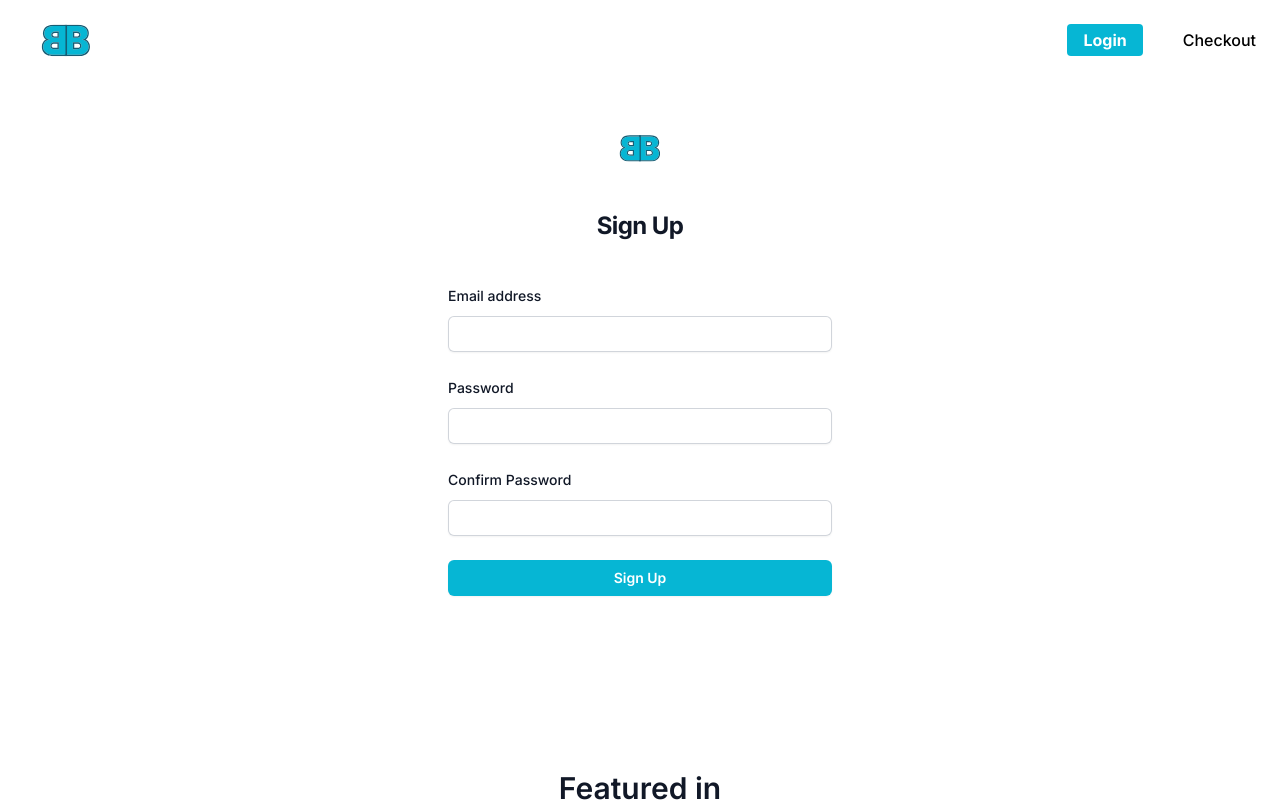
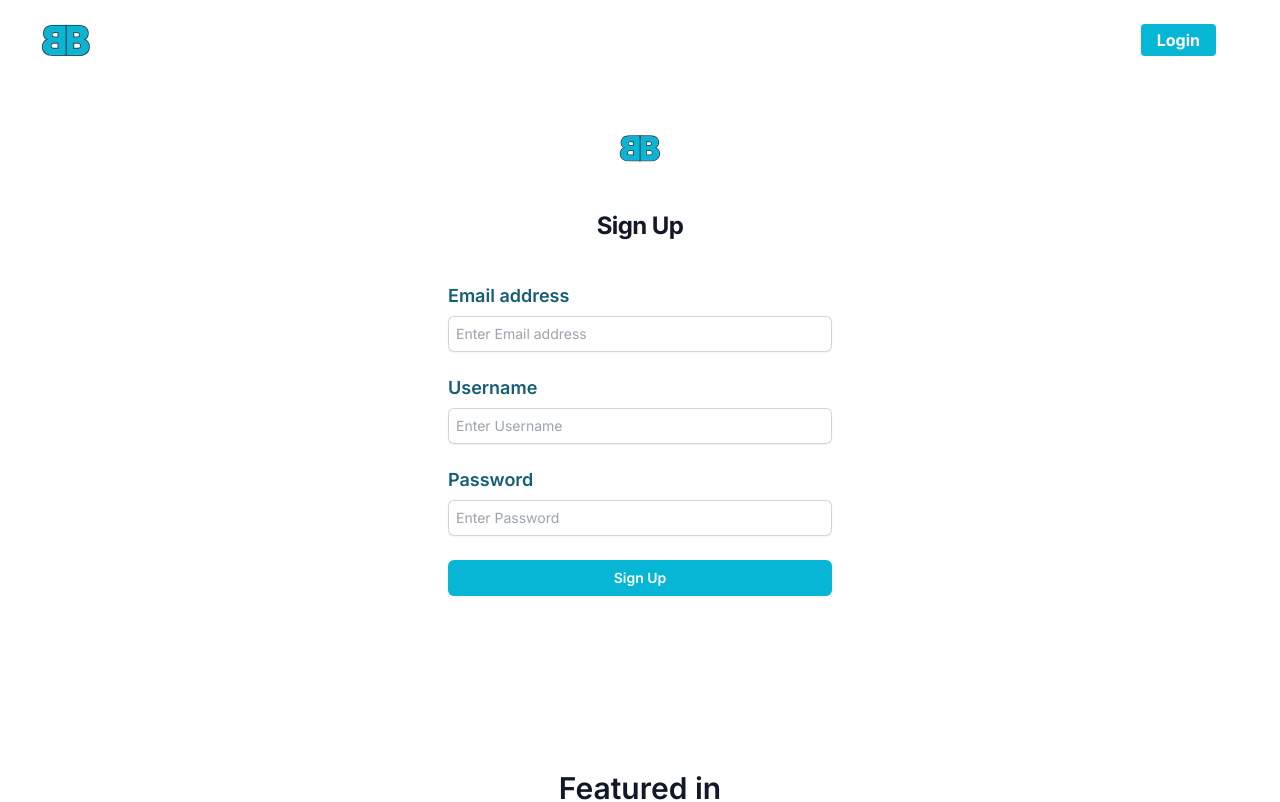
Before and after one commit to EclipticCode/TheBookBazaarFE, a React (Vite) app: page /registration in a window 1280 px wide. Shown: the top 802 px of the page. Built offline with nearby package versions, Linux system fonts and the light colour scheme.

Commit message:
connected login and registration with backend

```diff
--- a/src/App.jsx
+++ b/src/App.jsx
@@ -19,6 +19,7 @@ const App = () => {
   const location = useLocation()
 
   const addToCart = (product) => {
+    alert("Item added to cart")
     setCartItems([...cartItems , product])
   }
 
--- a/src/assets/Components/BookDetails.jsx
+++ b/src/assets/Components/BookDetails.jsx
@@ -78,6 +78,8 @@ const products = [
 
 const BookDetails = ( { addToCart }) => {
 
+  const username = localStorage.getItem("Login")
+
   const { id } = useParams();
   const product = products.find((product) => product.id === id);
 
@@ -110,8 +112,8 @@ const BookDetails = ( { addToCart }) => {
           </div>
           <hr />
           <div className="mt-4">
-            <span className="bg-cyan-500 text-white py-2 px-4 rounded hover:bg-cyan-400 font-semibold">
-              <button onClick={() => {addToCart(product)}}><Link to={`/cart`}>Add to Cart</Link></button>
+            <span>
+              {username ? (<button className="bg-cyan-500 text-white py-2 px-4 rounded hover:bg-cyan-400 font-semibold" onClick={() => {addToCart(product)}}><Link to={`/cart`}>Add to Cart</Link></button> ): (<button className=" bg-gray-400 py-2 px-4 rounded font-semibold" onClick={() => {alert("Login to Add to Cart")}}>Add to Cart</button>)}
             </span>
           </div>{" "}
         </div>
--- a/src/assets/Components/Cart.jsx
+++ b/src/assets/Components/Cart.jsx
@@ -44,7 +44,7 @@ const Cart = ({ cartItems }) => {
                       <h3>
                         <a href={product.href}>{product.name}</a>
                         <select
-                          className="border-2 border-cyan-500 rounded ml-4 text-base"
+                          className="border-2 border-cyan-500 rounded ml-4 text-base p-1"
                           onChange={(event) => {
                             handleChange(event, product.id);
                           }}
@@ -59,7 +59,7 @@ const Cart = ({ cartItems }) => {
                       </h3>
                       <p className="ml-4">
                         <i className="fa-solid fa-indian-rupee-sign"></i>&nbsp;
-                        {product.price}
+                        {product.price} /- <span className="text-sm text-gray-700">per quantity</span>
                       </p>
                     </div>
                   </div>
--- a/src/assets/Components/Login.jsx
+++ b/src/assets/Components/Login.jsx
@@ -1,8 +1,29 @@
-import React from "react";
+import React , {useState} from "react";
 import bblogo from "../../assets/BB-Logo.svg";
-import { Link } from "react-router-dom";
+import { Link , useNavigate} from "react-router-dom";
+import axios from 'axios';
 
 const Login = () => {
+
+    const [username , setUserName] = useState("");
+    const [password , setPassword] = useState("");
+    const navigate = useNavigate();
+
+
+ const handleSubmit = async (e) => {
+   e.preventDefault();
+   const apiResponse = await axios.get(`http://localhost:4000/login/${username}/${password}`
+);
+if(apiResponse.data && apiResponse.data != "Login Failed"){
+  localStorage.setItem("Login" , apiResponse.data)
+  alert("Login Successful");
+  navigate('/')
+  setUserName("")
+  setPassword("")
+  return;
+}
+ }
+
   return (
     <div>
       <div className="flex min-h-full flex-1 flex-col justify-center px-6 py-12 lg:px-8">
@@ -17,22 +38,25 @@ const Login = () => {
           </h2>
         </div>
         <div className="mt-10 sm:mx-auto sm:w-full sm:max-w-sm">
-          <form action="#" method="POST" className="space-y-6">
+          <form action="#" method="POST" className="space-y-6" onSubmit={handleSubmit}>
             <div>
               <label
-                htmlFor="email"
-                className="block text-sm font-medium leading-6 text-gray-900"
+                htmlFor="username"
+                className="block text-lg font-semibold leading-6 text-cyan-800"
               >
-                Email address
+                Username
               </label>
               <div className="mt-2">
                 <input
-                  id="email"
-                  name="email"
-                  type="email"
+                  id="username"
+                  name="username"
+                  type="text"
                   required
                   autoComplete="email"
-                  className="block w-full rounded-md border-0 py-1.5 text-gray-900 shadow-sm ring-1 ring-inset ring-gray-300 placeholder:text-gray-400 focus:ring-2 focus:ring-inset focus:ring-indigo-600 sm:text-sm sm:leading-6"
+                  placeholder="Enter Username"
+                  value={username}
+                  onChange={(e) => setUserName(e.target.value)}
+                  className="block w-full rounded-md border-0 py-1.5 text-gray-900 shadow-sm ring-1 ring-inset ring-gray-300 placeholder:text-gray-400 focus:ring-2 focus:ring-inset focus:ring-cyan-400 sm:text-sm sm:leading-6 px-2"
                 />
               </div>
             </div>
@@ -41,7 +65,7 @@ const Login = () => {
               <div className="flex items-center justify-between">
                 <label
                   htmlFor="password"
-                  className="block text-sm font-medium leading-6 text-gray-900"
+                  className="block text-lg font-semibold leading-6 text-cyan-800"
                 >
                   Password
                 </label>
@@ -53,7 +77,10 @@ const Login = () => {
                   type="password"
                   required
                   autoComplete="current-password"
-                  className="block w-full rounded-md border-0 py-1.5 text-gray-900 shadow-sm ring-1 ring-inset ring-gray-300 placeholder:text-gray-400 focus:ring-2 focus:ring-inset focus:ring-indigo-600 sm:text-sm sm:leading-6"
+                  placeholder="Enter Password"
+                  value={password}
+                  onChange={(e) => setPassword(e.target.value)}
+                  className="block w-full rounded-md border-0 py-1.5 text-gray-900 shadow-sm ring-1 ring-inset ring-gray-300 placeholder:text-gray-400 focus:ring-2 focus:ring-inset focus:ring-cyan-400 sm:text-sm sm:leading-6 px-2"
                 />
               </div>
             </div>
@@ -61,9 +88,11 @@ const Login = () => {
             <div>
               <button
                 type="submit"
-                className="flex w-full justify-center rounded-md bg-cyan-500 px-3 py-1.5 text-sm font-semibold leading-6 text-white shadow-sm hover:bg-cyan-400 focus-visible:outline focus-visible:outline-2 focus-visible:outline-offset-2 focus-visible:outline-indigo-600"
+                className="flex w-full justify-center rounded-md bg-cyan-500 px-3 py-1.5 text-sm font-semibold leading-6 text-white shadow-sm hover:bg-cyan-400 focus-visible:outline focus-visible:outline-2 focus-visible:outline-offset-2 focus-visible:outline-indigo-600" onSubmit={() =>{handleSubmit()}}
               >
+                {/* <Link to={'/'}> */}
                 Login
+                {/* </Link> */}
               </button>
             </div>
           </form>
--- a/src/assets/Components/Navbar.jsx
+++ b/src/assets/Components/Navbar.jsx
@@ -3,6 +3,14 @@ import bblogo from "../../assets/BB-Logo.svg";
 import { Link } from "react-router-dom";
 
 const Navbar = () => {
+
+const username = localStorage.getItem("Login")
+
+const handleLogout = () => {
+  localStorage.setItem("Login" , "");
+  window.location.reload()
+}
+
   return (
     <div className="flex items-center justify-between m-4">
       {/* logo - left side */}
@@ -18,10 +26,11 @@ const Navbar = () => {
         </Link>
       </div>
       {/* Login and Cart - right side */}
-      <div className="flex items-center space-x-8 ml-auto">
+      { username ? <>
+        <div className="flex items-center space-x-8 ml-auto">
         <div className="bg-cyan-500 hover:border-2 border-cyan-800 text-white font-bold py-1 px-4 rounded">
-          <button className="">
-            <Link to={`/login`}>Login</Link>
+          <button onClick={() => handleLogout()}>
+            <Link>Logout</Link>
           </button>
         </div>
         <div className="hover:bg-cyan-500 py-1 px-2 rounded font-medium">
@@ -29,7 +38,18 @@ const Navbar = () => {
             <Link to={`/cart`}>Checkout</Link>
           </button>
         </div>
+      </div></> : <>
+      <div className="flex items-center space-x-8 ml-auto">
+        <div className="bg-cyan-500 hover:border-2 border-cyan-800 text-white font-bold py-1 px-4 rounded">
+          <button>
+            <Link to={`/login`}>Login</Link>
+          </button>
+        </div>
+        <div className="hover:bg-cyan-500 py-1 px-2 rounded font-medium">
+
+        </div>
       </div>
+      </>}
     </div>
   );
 };
--- a/src/assets/Components/Registraion.jsx
+++ b/src/assets/Components/Registraion.jsx
@@ -1,8 +1,29 @@
-import React from "react";
+import React, { useState } from "react";
 import bblogo from "../../assets/BB-Logo.svg";
-import { Link } from "react-router-dom";
+import axios from 'axios'
+
 
 const Registraion = () => {
+
+  const [email , setEmail] = useState("");
+  const [username , setUserName] = useState("");
+  const [password , setPassword] = useState("");
+
+
+  const handleSubmit = async (e) => {
+    e.preventDefault()
+    const apiResponse = await axios.post(`http://localhost:4000/registration` , {
+        username : username ,
+        password : password
+    })
+    if(apiResponse.data._id){
+      alert("Registration Successful");
+    setEmail("")
+    setUserName("")
+    setPassword("")
+    }
+  }
+
   return (
     <div>
       <div className="flex min-h-full flex-1 flex-col justify-center px-6 py-12 lg:px-8">
@@ -17,11 +38,11 @@ const Registraion = () => {
           </h2>
         </div>
         <div className="mt-10 sm:mx-auto sm:w-full sm:max-w-sm">
-          <form action="#" method="POST" className="space-y-6">
+          <form className="space-y-6" onSubmit={handleSubmit}>
             <div>
               <label
                 htmlFor="email"
-                className="block text-sm font-medium leading-6 text-gray-900"
+                className="block text-lg font-semibold leading-6 text-cyan-800"
               >
                 Email address
               </label>
@@ -30,18 +51,41 @@ const Registraion = () => {
                   id="email"
                   name="email"
                   type="email"
+                  placeholder="Enter Email address"
                   required
                   autoComplete="email"
-                  className="block w-full rounded-md border-0 py-1.5 text-gray-900 shadow-sm ring-1 ring-inset ring-gray-300 placeholder:text-gray-400 focus:ring-2 focus:ring-inset focus:ring-indigo-600 sm:text-sm sm:leading-6"
+                  value={email}
+                  onChange={(e) => setEmail(e.target.value)}
+                  className="block w-full rounded-md border-0 py-1.5 text-gray-900 shadow-sm ring-1 ring-inset ring-gray-300 placeholder:text-gray-400 focus:ring-2 focus:ring-inset focus:ring-cyan-400 sm:text-sm sm:leading-6 px-2"
                 />
               </div>
             </div>
-
+            <div>
+              <label
+                htmlFor="email"
+                className="block text-lg font-semibold leading-6 text-cyan-800"
+              >
+                Username
+              </label>
+              <div className="mt-2">
+                <input
+                  id="username"
+                  name="username"
+                  type="text"
+                  required
+                  autoComplete="username"
+                  placeholder="Enter Username"
+                  value={username}
+                  onChange={(e) => setUserName(e.target.value)}
+                  className="block w-full rounded-md border-0 py-1.5 text-gray-900 shadow-sm ring-1 ring-inset ring-gray-300 placeholder:text-gray-400 focus:ring-2 focus:ring-inset focus:ring-cyan-400 sm:text-sm sm:leading-6 px-2"
+                />
+              </div>
+            </div>
             <div>
               <div className="flex items-center justify-between">
                 <label
                   htmlFor="password"
-                  className="block text-sm font-medium leading-6 text-gray-900"
+                  className="block text-lg font-semibold leading-6 text-cyan-800"
                 >
                   Password
                 </label>
@@ -50,34 +94,18 @@ const Registraion = () => {
                 <input
                   id="confirmPassword"
                   name="confirmPassword"
-                  type="confirmPassword"
+                  type="password"
                   required
                   autoComplete="current-password"
-                  className="block w-full rounded-md border-0 py-1.5 text-gray-900 shadow-sm ring-1 ring-inset ring-gray-300 placeholder:text-gray-400 focus:ring-2 focus:ring-inset focus:ring-indigo-600 sm:text-sm sm:leading-6"
+                  placeholder="Enter Password"
+                  value={password}
+                  onChange={(e) => setPassword(e.target.value)}
+                  className="block w-full rounded-md border-0 py-1.5 text-gray-900 shadow-sm ring-1 ring-inset ring-gray-300 placeholder:text-gray-400 focus:ring-2 focus:ring-inset focus:ring-cyan-400 sm:text-sm sm:leading-6 px-2"
                 />
               </div>
             </div>
 
-            <div>
-              <div className="flex items-center justify-between">
-                <label
-                  htmlFor="password"
-                  className="block text-sm font-medium leading-6 text-gray-900"
-                >
-                  Confirm Password
-                </label>
-              </div>
-              <div className="mt-2">
-                <input
-                  id="password"
-                  name="password"
-                  type="password"
-                  required
-                  autoComplete="current-password"
-                  className="block w-full rounded-md border-0 py-1.5 text-gray-900 shadow-sm ring-1 ring-inset ring-gray-300 placeholder:text-gray-400 focus:ring-2 focus:ring-inset focus:ring-indigo-600 sm:text-sm sm:leading-6"
-                />
-              </div>
-            </div>
+
 
             <div>
               <button
```
Also changed, not shown: src/assets/Components/BooksList.jsx (+5 -2 lines).
